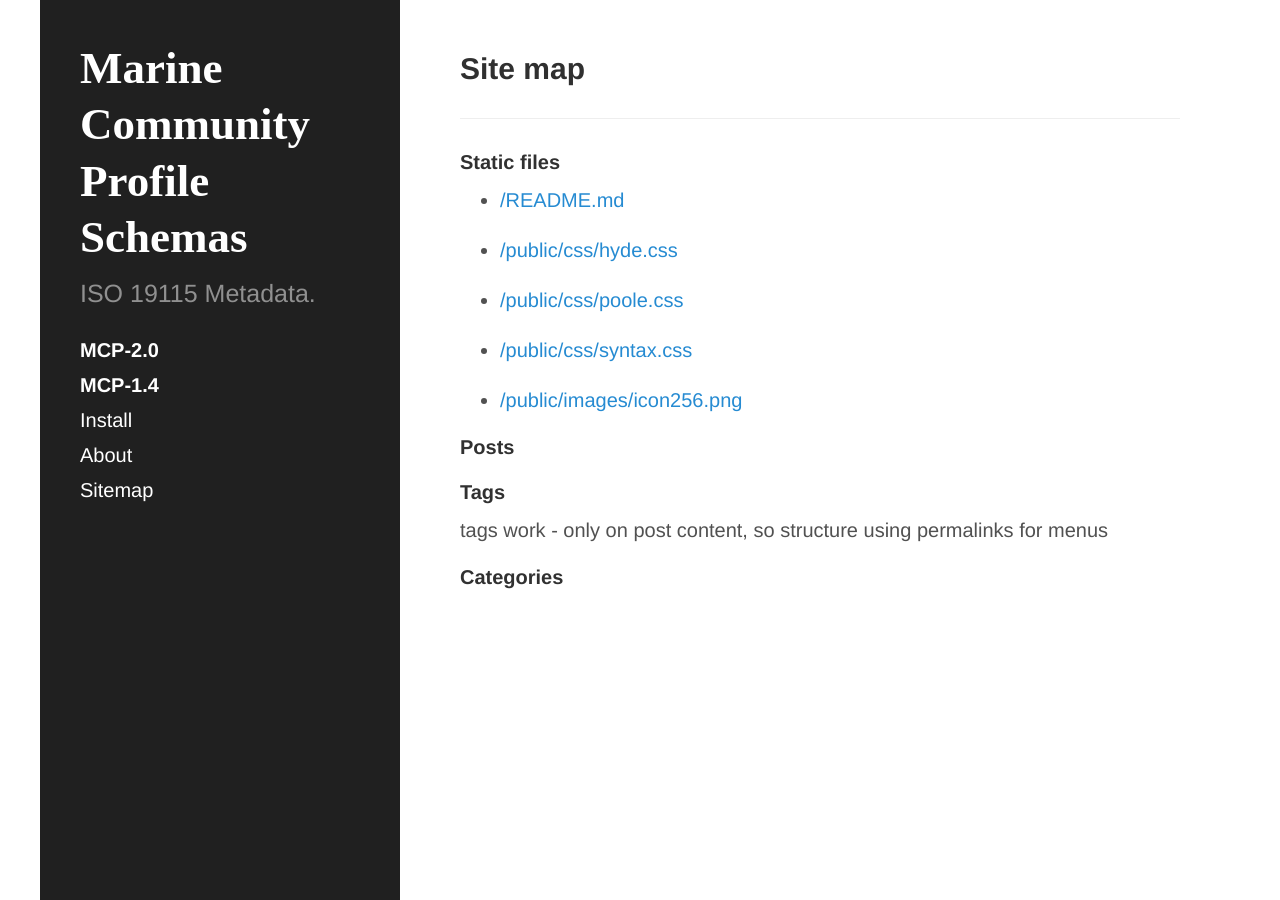
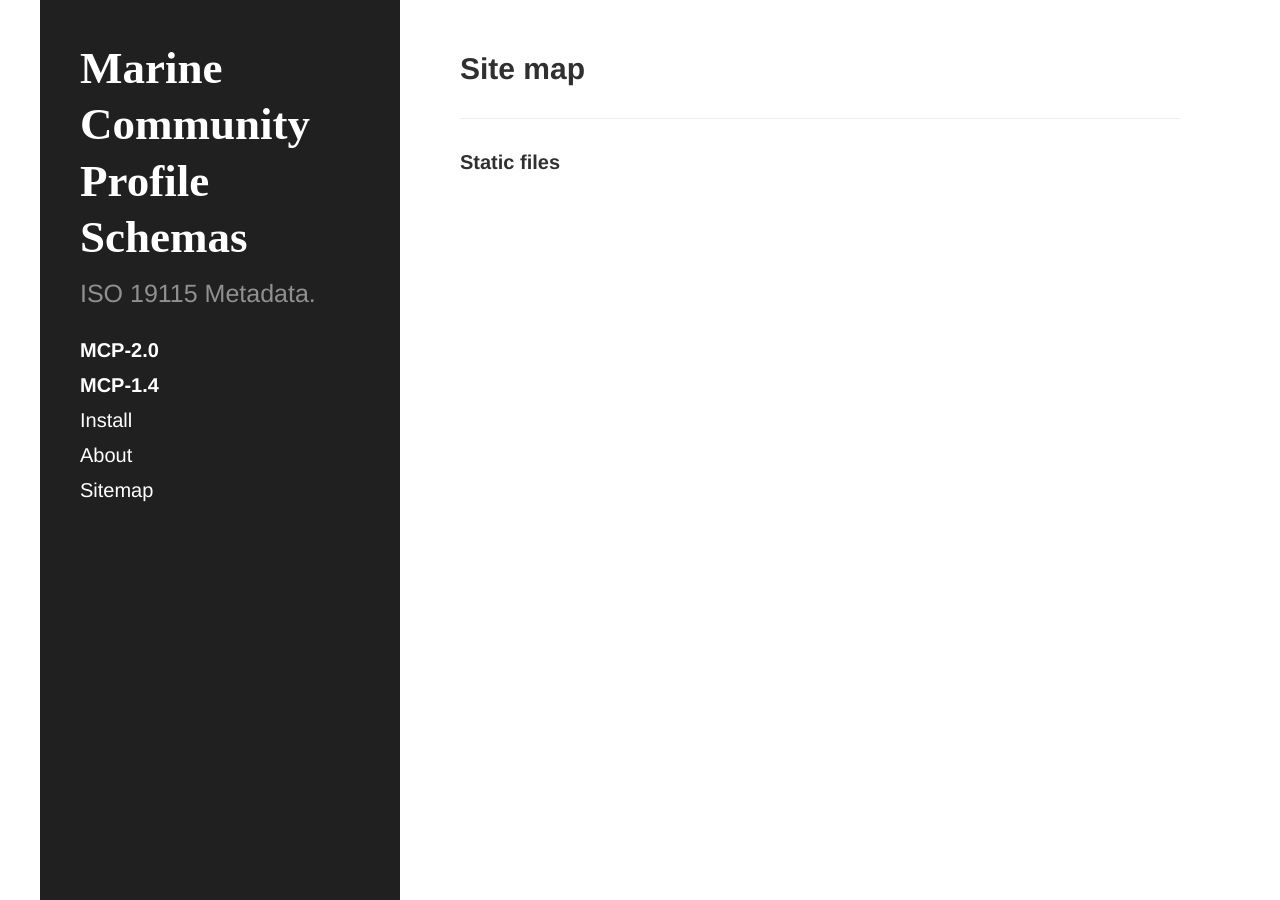
Before and after one commit to julian1/schemas2, a Jekyll site: the page built from sitemap.md, in a window 1280 px wide. Built offline with Jekyll 4.4.1, drawn with Linux system fonts in a browser that asks for light colours.

Commit message:
sitemap working

```diff
--- a/sitemap.md
+++ b/sitemap.md
@@ -15,33 +15,9 @@ permalink: sitemap.html
 #### Static files
 
 {% for file in site.static_files %}
+  {% unless file.path contains 'schema-plugins' %}
+    {% if file.path contains 'mcp' %}
 - [{{ file.path }}]({{ file.path }})
+    {% endif %}
+  {% endunless %}
 {% endfor %}
-
-
-#### Posts
-
-<!-- note the post path is local path, so use post.url instead -->
-{% for post in site.posts  %}
-- [{{ post.path }}]({{ post.url }})
-{% endfor %}
-
-#### Tags
-
-tags work - only on post content, so structure using permalinks for menus
-
-{% for tag in site.tags %}
-  here -> {{ tag | first }}
-
-  {% for post in site.posts %}
-
-  {% endfor %}
-
-{% endfor %}
-
-
-#### Categories
-
-{% for category in site.categories %}
-  here -> {{ category | first }}
-{% endfor %}
```
Also changed, not shown: 9 other files.
